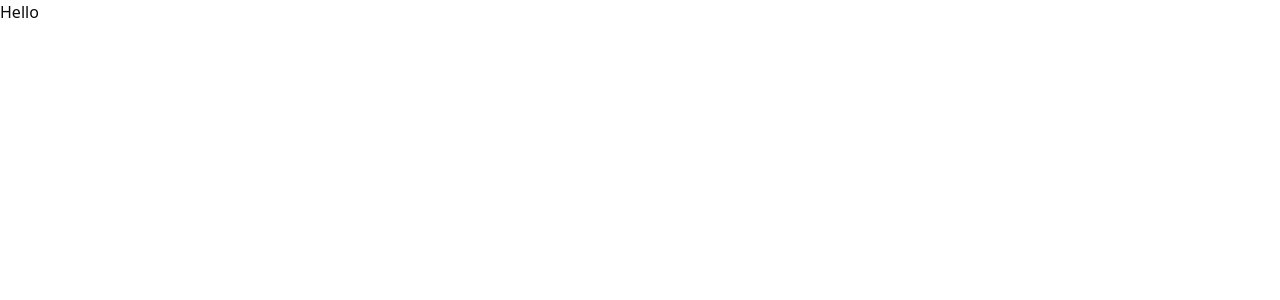
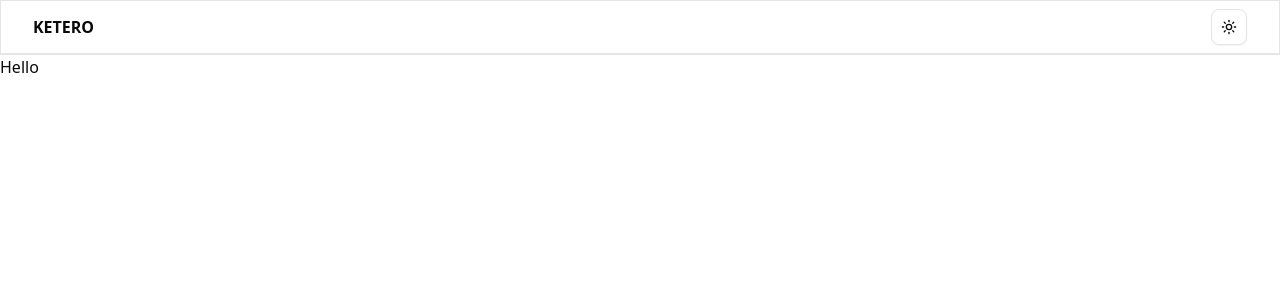
Before and after one commit to mavincci/fs_ketero, a Next.js app: page /dashboard in a window 1280 px wide. Shown: the top 300 px of the page. Built offline with nearby package versions, Linux system fonts and the light colour scheme.

Commit message:
Add theme switcher

```diff
--- a/package.json
+++ b/package.json
@@ -18,6 +18,7 @@
     "clsx": "^2.1.1",
     "lucide-react": "^0.479.0",
     "next": "15.2.1",
+    "next-themes": "^0.4.4",
     "react": "^19.0.0",
     "react-dom": "^19.0.0",
     "react-hook-form": "^7.54.2",
--- a/src/app/dashboard/layout.tsx
+++ b/src/app/dashboard/layout.tsx
@@ -1,7 +1,14 @@
+import { AppBar } from '@/components/app-bar';
+
 export default function RootLayout({
   children,
 }: Readonly<{
   children: React.ReactNode;
 }>) {
-  return <div className="h-screen w-screen">{children}</div>;
+  return (
+    <div className="h-screen w-screen flex flex-col">
+      <AppBar />
+      <div className="flex-1">{children}</div>
+    </div>
+  );
 }
--- a/src/app/layout.tsx
+++ b/src/app/layout.tsx
@@ -1,6 +1,7 @@
 import type { Metadata } from 'next';
 import { Geist, Geist_Mono } from 'next/font/google';
 import './globals.css';
+import { ThemeProvider } from 'next-themes';
 
 const geistSans = Geist({
   variable: '--font-geist-sans',
@@ -24,7 +25,11 @@ export default function RootLayout({
 }>) {
   return (
     <html lang="en">
-      <body className={`${geistSans.variable} ${geistMono.variable} antialiased`}>{children}</body>
+      <ThemeProvider attribute="class" defaultTheme="system">
+        <body className={`${geistSans.variable} ${geistMono.variable} antialiased`}>
+          {children}
+        </body>
+      </ThemeProvider>
     </html>
   );
 }
--- /dev/null
+++ b/src/components/app-bar.tsx
@@ -0,0 +1,11 @@
+import { ThemeSwitcher } from '@/providers/themeing';
+import React from 'react';
+
+export const AppBar = () => {
+  return (
+    <div className="flex flex-row justify-between items-center px-8 py-2 border border-b-2">
+      <span className="font-black">KETERO</span>
+      <ThemeSwitcher />
+    </div>
+  );
+};
--- /dev/null
+++ b/src/providers/themeing.tsx
@@ -0,0 +1,27 @@
+'use client';
+
+import { useTheme } from 'next-themes';
+import { useEffect, useState } from 'react';
+import { Moon, Sun } from 'lucide-react';
+import { Button } from '@/components/ui/button';
+
+export function ThemeSwitcher() {
+  const { theme, setTheme } = useTheme();
+  const [mounted, setMounted] = useState(false);
+
+  useEffect(() => {
+    setMounted(true);
+  }, []);
+
+  if (!mounted) return null; // Prevent hydration mismatch
+
+  return (
+    <Button
+      variant="outline"
+      size="icon"
+      onClick={() => setTheme(theme === 'light' ? 'dark' : 'light')}
+    >
+      {theme === 'light' ? <Moon className="h-5 w-5" /> : <Sun className="h-5 w-5" />}
+    </Button>
+  );
+}
```
Also changed, not shown: 1 other file (tests, documents, lock files or other folders).
